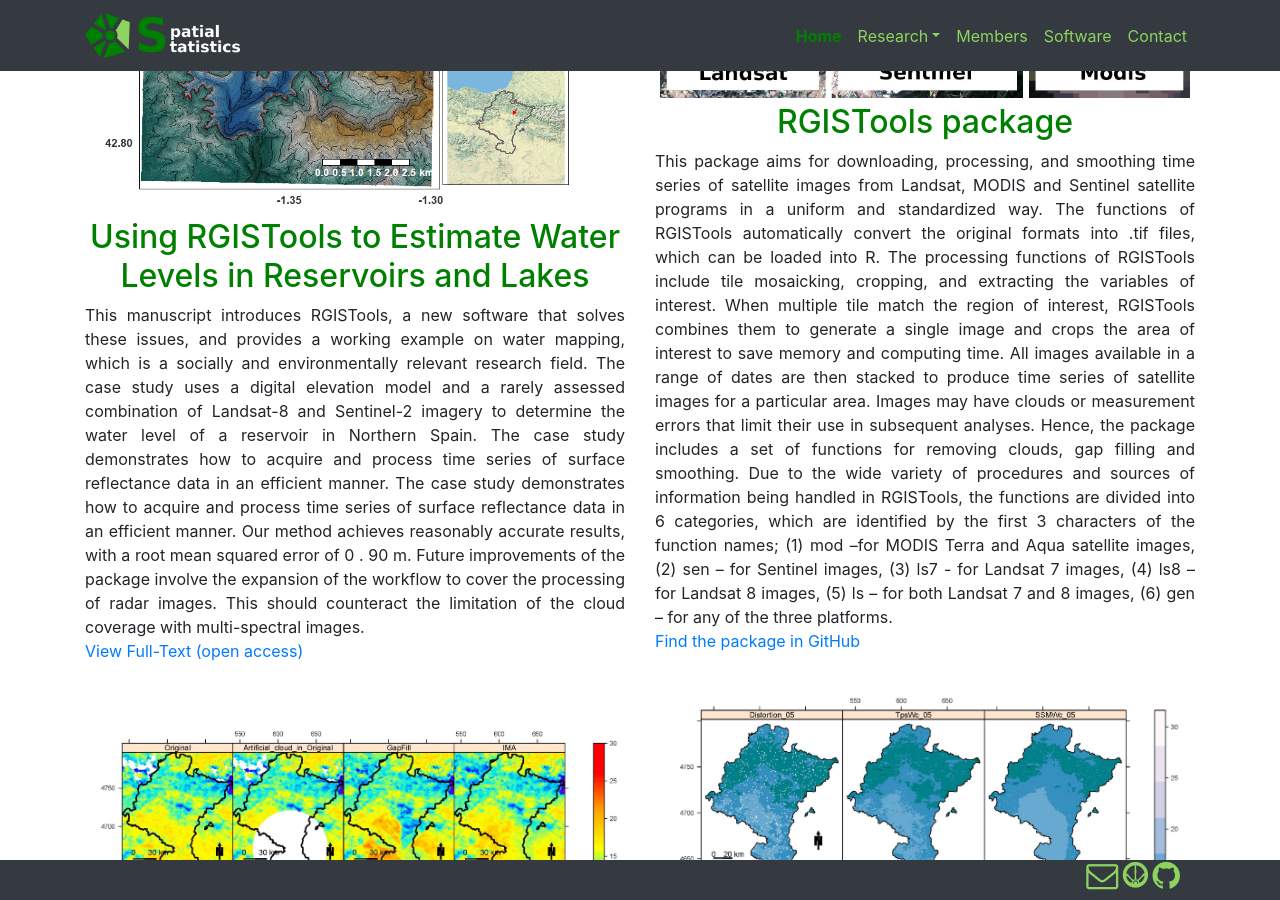
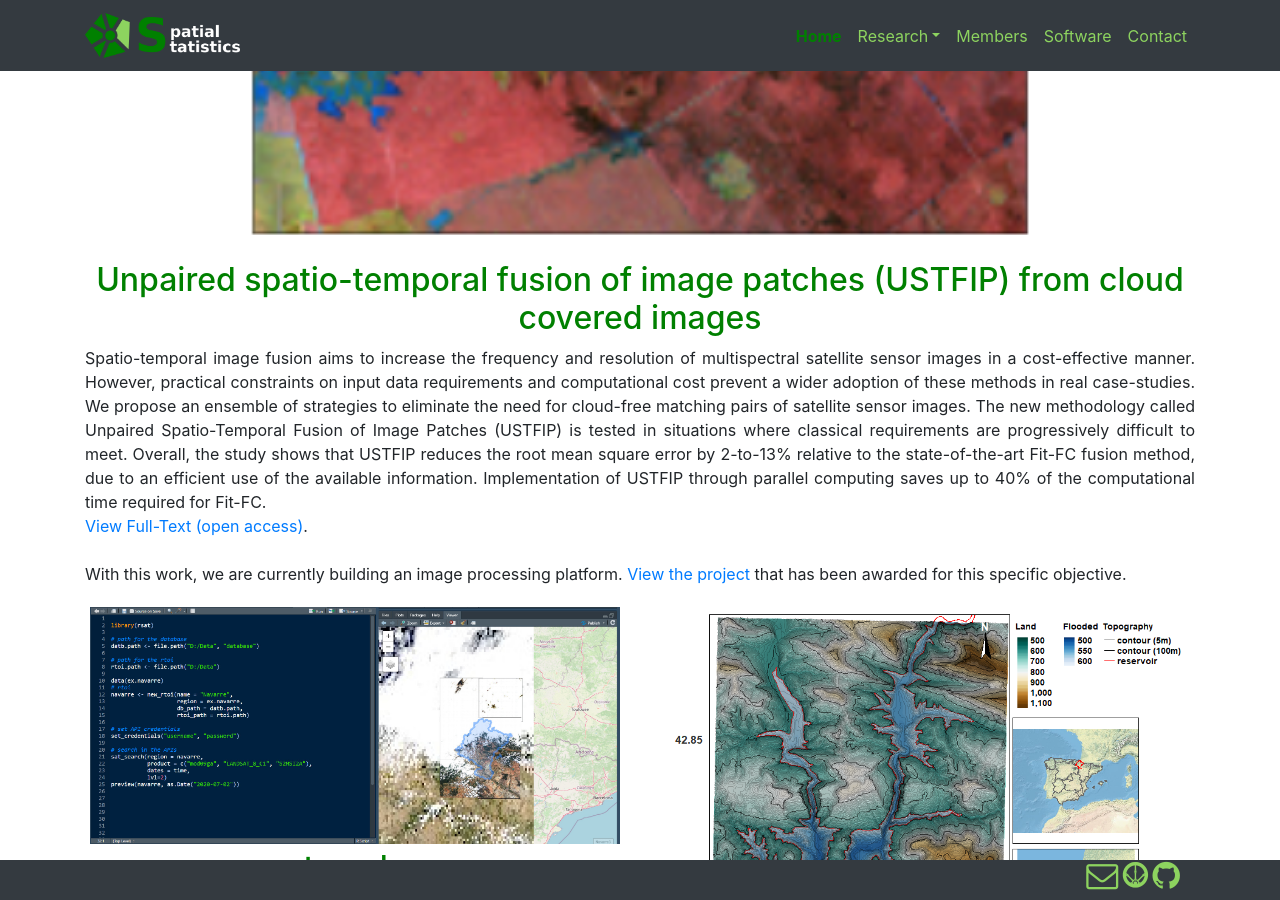
Before and after one commit to spatialstatisticsupna/spatialstatisticsupna.github.io, a Jekyll site: the page built from satimages.html, in a window 1280 px wide and 900 px high, scrolled down 1029 px. Built offline with Jekyll 4.4.1, drawn with Linux system fonts in a browser that asks for light colours; some web fonts are replaced.

Commit message:
fusion article

```diff
--- a/_layouts/satimages.html
+++ b/_layouts/satimages.html
@@ -21,8 +21,17 @@
   </div>
   <div class="container">
         <div class="row">
+			<div class="col-lg-12 col-md-12 text-center">
+                <div class="service-box">
+                    <img class="r-img" src="img/satimages/USTFIP.png"></img>
+                    <h2 class="title-color">Unpaired spatio-temporal fusion of image patches (USTFIP) from cloud covered images</h2>
+                    <p align="justify">Spatio-temporal image fusion aims to increase the frequency and resolution of multispectral satellite sensor images in a cost-effective manner. However, practical constraints on input data requirements and computational cost prevent a wider adoption of these methods in real case-studies. We propose an ensemble of strategies to eliminate the need for cloud-free matching pairs of satellite sensor images. The new methodology called Unpaired Spatio-Temporal Fusion of Image Patches (USTFIP) is tested in situations where classical requirements are progressively difficult to meet. Overall, the study shows that USTFIP reduces the root mean square error by 2-to-13% relative to the state-of-the-art Fit-FC fusion method, due to an efficient use of the available information. Implementation of USTFIP through parallel computing saves up to 40% of the computational time required for Fit-FC.<br> <a href="https://doi.org/10.1016/j.rse.2023.113709" target="_blank">View Full-Text (open access)</a>.
+                    <br><br>With this work, we are currently building an image processing platform. <a href="https://www.aei.gob.es/en/awarded-grants/featured-grants/proyecto-idi-prueba-concepto-2021-transferring-statistical-methods" target="_blank">View the project</a> that has been awarded for this specific objective.
+                    </p>
+                </div>
+            </div>
 
-			<div class="col-lg-12 col-md-12 text-center">
+			<div class="col-lg-6 col-md-6 text-center">
                 <div class="service-box">
                     <img class="r-img" src="img/satimages/rsat_img.jpeg"></img>
                     <h2 class="title-color">rsat package</h2>
```
